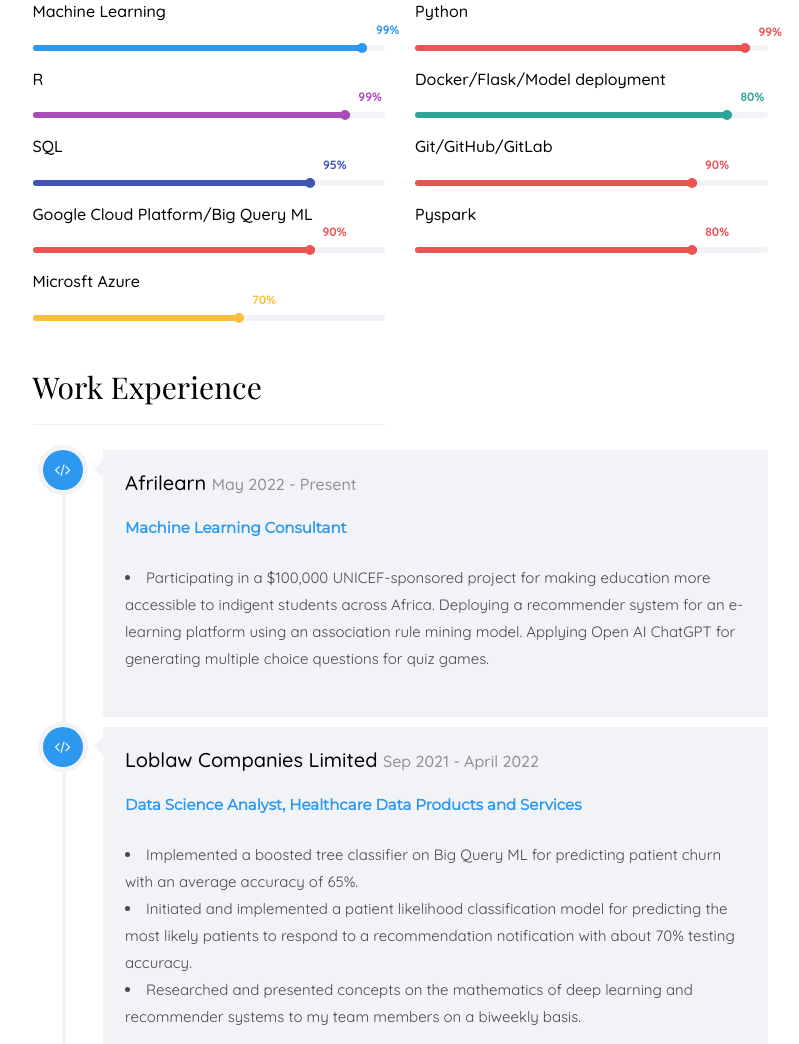
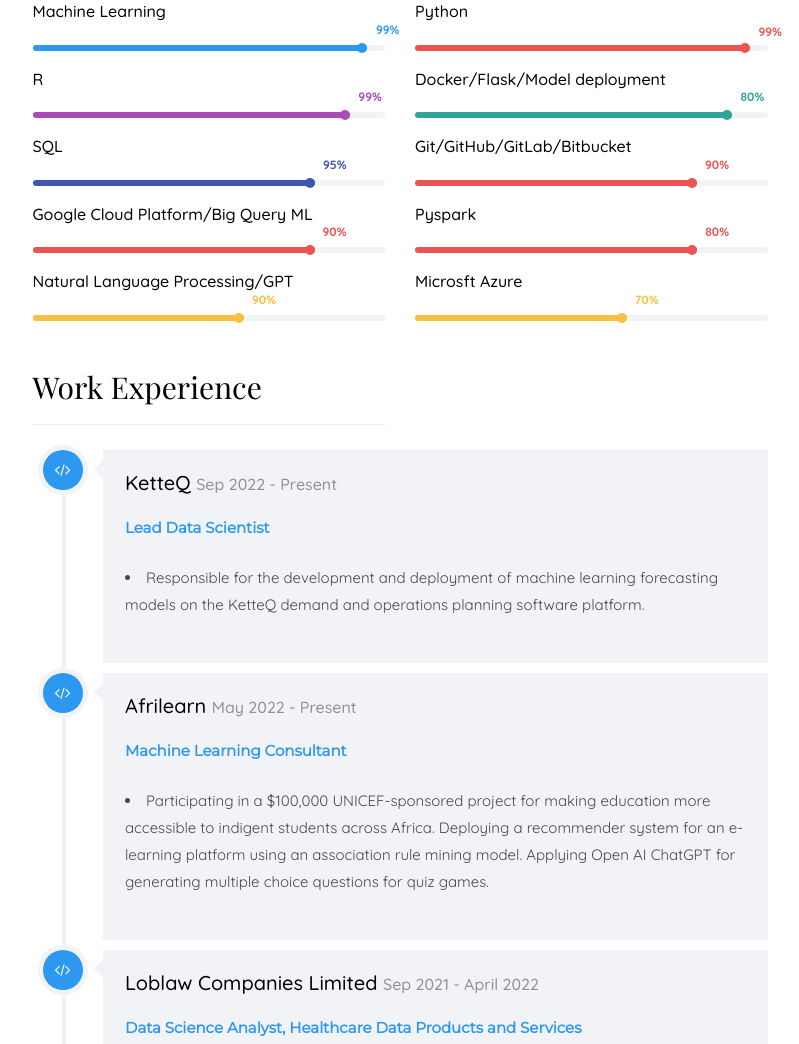
Before and after one commit to Aloagbaye/aloagbaye.github.io, a plain HTML site: page index.html in a window 1280 px wide. Shown: the part 1246-2290 px from the top of the page, without its empty margins (390-1189 px from the left). Drawn offline with nearby package versions, Linux system fonts and the light colour scheme; a web font is replaced by a local one.

Commit message:
update experiencev2

```diff
--- a/index.html
+++ b/index.html
@@ -226,7 +226,7 @@ I am currently working as a Lead Data Scientist at KetteQ, a SaaS company in sup
                         </div>
                         <div class="col-md-6 animate-box" data-animate-effect="fadeInLeft">
                            <div class="progress-wrap">
-                              <h3 style="font-weight: 500;">Git/GitHub/GitLab</h3>
+                              <h3 style="font-weight: 500;">Git/GitHub/GitLab/Bitbucket</h3>
                               <div class="progress">
                                  <div class="progress-bar color-7" role="progressbar" aria-valuenow="70"
                                     aria-valuemin="0" aria-valuemax="100" style="width:80%">
@@ -253,6 +253,17 @@ I am currently working as a Lead Data Scientist at KetteQ, a SaaS company in sup
                                  <div class="progress-bar color-7" role="progressbar" aria-valuenow="70"
                                     aria-valuemin="0" aria-valuemax="100" style="width:80%">
                                     <span>80%</span>
+                                 </div>
+                              </div>
+                           </div>
+                        </div>
+                        <div class="col-md-6 animate-box" data-animate-effect="fadeInLeft">
+                           <div class="progress-wrap">
+                              <h3 style="font-weight: 500;">Natural Language Processing/GPT</h3>
+                              <div class="progress">
+                                 <div class="progress-bar color-3" role="progressbar" aria-valuenow="50"
+                                    aria-valuemin="0" aria-valuemax="100" style="width:60%">
+                                    <span>90%</span>
                                  </div>
                               </div>
                            </div>
@@ -290,6 +301,18 @@ I am currently working as a Lead Data Scientist at KetteQ, a SaaS company in sup
                                        <i class="fa fa-code"></i>
                                     </div>
                                     <div class="timeline-label">
+                                       <h2><a href="#">KetteQ</a> <span>Sep 2022 - Present</span></h2>
+                                       <p><strong><a href="#">Lead Data Scientist</a></strong><li>Responsible for the development and deployment of machine learning forecasting models on the KetteQ demand and operations planning software platform.</li>
+                                       <p></p>
+                                    </div>
+                                 </div>
+                              </article>
+                              <article class="timeline-entry animate-box" data-animate-effect="fadeInLeft">
+                                 <div class="timeline-entry-inner">
+                                    <div class="timeline-icon color-1">
+                                       <i class="fa fa-code"></i>
+                                    </div>
+                                    <div class="timeline-label">
                                        <h2><a href="#">Afrilearn</a> <span>May 2022 - Present</span></h2>
                                        <p><strong><a href="https://github.com/UNICEF-AFRILEARN">Machine Learning Consultant</a></strong><li>Participating in a $100,000 UNICEF-sponsored project for making education more accessible to indigent students across Africa. Deploying a recommender system for an e-learning platform using an association rule mining model. Applying Open AI ChatGPT for generating multiple choice questions for quiz games.</li>
                                        <p></p>
@@ -317,7 +340,7 @@ I am currently working as a Lead Data Scientist at KetteQ, a SaaS company in sup
                                     </div>
                                     <div class="timeline-label">
                                        <h2><a href="#">Sharpest Minds</a> <span>April 2021 - Aug 2021</span></h2>
-                                       <p><strong><a href="amazonreviewsanalytics.herokuapp.com">Data Science Fellow</a></strong><li>Built a full-stack machine learning web application that classifies Amazon product reviews using natural language processing. The product helps customers clarify product selection based on keywords discussed in product reviews.</li>
+                                       <p><strong><a href="https://github.com/Aloagbaye/amazon-reviews-nlp">Data Science Fellow</a></strong><li>Built a full-stack machine learning web application that classifies Amazon product reviews using natural language processing. The product helps customers clarify product selection based on keywords discussed in product reviews.</li>
                                        <li>Created an original dataset by building a data pipeline that scrapes Amazon product reviews using beautiful soup and performs data cleaning to prepare the dataset for topic modeling.</li>
                                        <li>Applied natural language processing topic modeling using a latent dirichlet allocation model in scikit-learn to identify keywords for each product review.</li>
                                        <li>Deployed model as a web-app using Python Flask and Heroku.</li></p>
@@ -387,7 +410,7 @@ I am currently working as a Lead Data Scientist at KetteQ, a SaaS company in sup
                                  <p style="text-align: center"><strong>If you would like to work with me, feel free to connect with me.</strong></p>
                                  <div align=center>
                                      <p style="font-size: 30px; margin-bottom: 0px;"><a href="https://www.youtube.com/channel/UCD-YUJnXB1YScLhRKK3ROJA" style="color: black;" class="fa fa-youtube"></a> &nbsp;&nbsp;&nbsp;&nbsp;
-                                       <a href="https://www.linkedin.com/in/momoduai" style="color: black;" class="fa fa-linkedin"></a> &nbsp;&nbsp;&nbsp;&nbsp;
+                                       <a href="https://www.linkedin.com/in/aloagbaye" style="color: black;" class="fa fa-linkedin"></a> &nbsp;&nbsp;&nbsp;&nbsp;
                                        <a href="https://www.facebook.com/Aloagbaye" style="color: black;" class="fa fa-facebook"></a> &nbsp;&nbsp;&nbsp;&nbsp;
                                        <a href="https://github.com/Aloagbaye" style="color: black;" class="fa fa-github"></a>
                                     </p>
```
Also changed, not shown: 1 other file.
